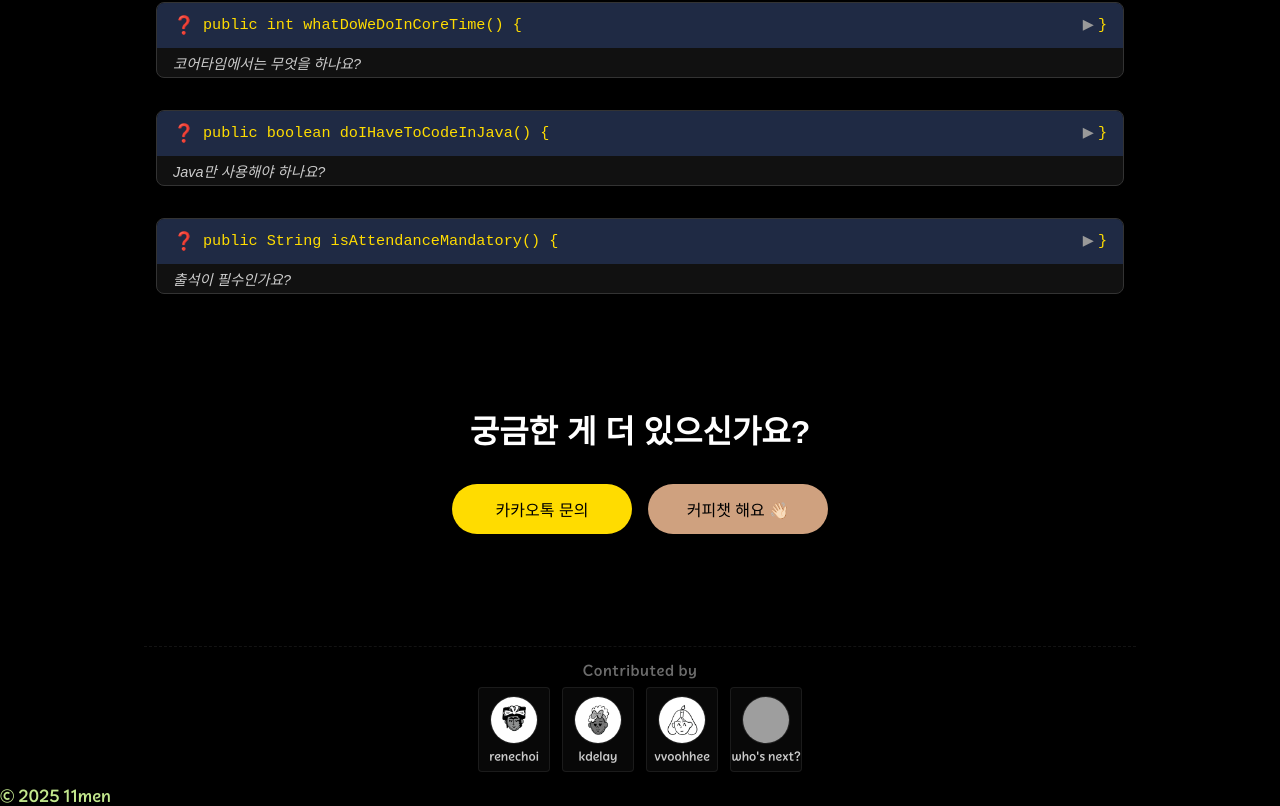
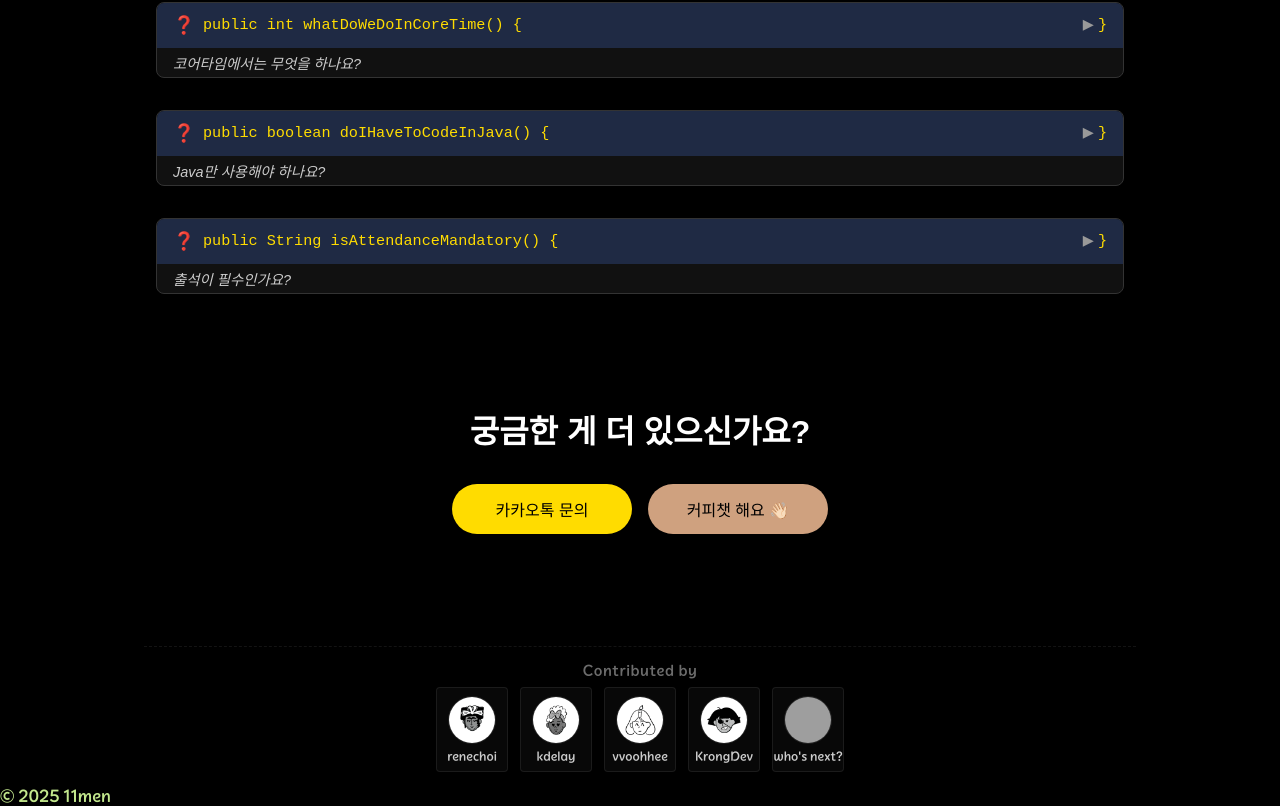
Before and after one commit to AsyncSite/web, a React (Create React App) app: page / in a window 1280 px wide. Shown: the part 6934-7740 px from the top of the page. Built offline with nearby package versions, Linux system fonts and the light colour scheme; grey boxes are pictures that could not be loaded.

Commit message:
feat: KrongDev image

```diff
--- a/src/components/sections/Contribution/Contribution.tsx
+++ b/src/components/sections/Contribution/Contribution.tsx
@@ -71,7 +71,6 @@ const Contribution: React.FC = () => {
                         </a>
                     </div>
 
-                    {/* vvoohhee 카드 */}
                     <div className="contributor-card">
                         <a
                             href="https://github.com/vvoohhee"
@@ -88,6 +87,25 @@ const Contribution: React.FC = () => {
                                 />
                             </div>
                             <span className="contributor-name">vvoohhee</span>
+                        </a>
+                    </div>
+
+                    <div className="contributor-card">
+                        <a
+                            href="https://github.com/KrongDev"
+                            target="_blank"
+                            rel="noopener noreferrer"
+                            className="contributor-link"
+                        >
+                            <div className="profile-wrapper">
+                                <img
+                                    src={process.env.PUBLIC_URL + '/images/face/KrongDev.png'}
+                                    alt="KrongDev 프로필"
+                                    className="profile-img"
+                                    onError={handleImgError}
+                                />
+                            </div>
+                            <span className="contributor-name">KrongDev</span>
                         </a>
                     </div>
 
```
Also changed, not shown: public/images/face/KrongDev.png (added).
